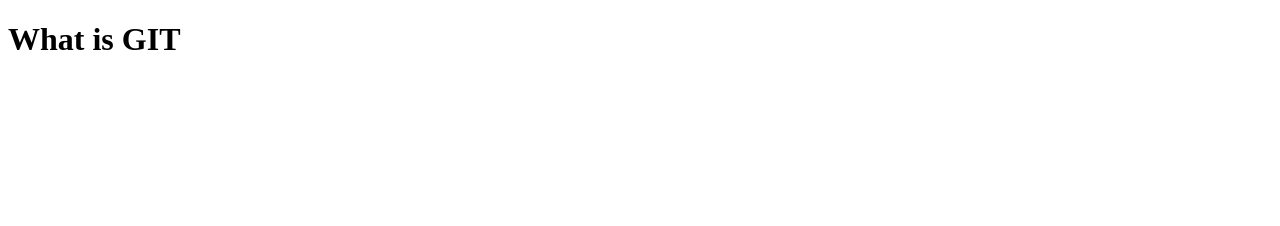
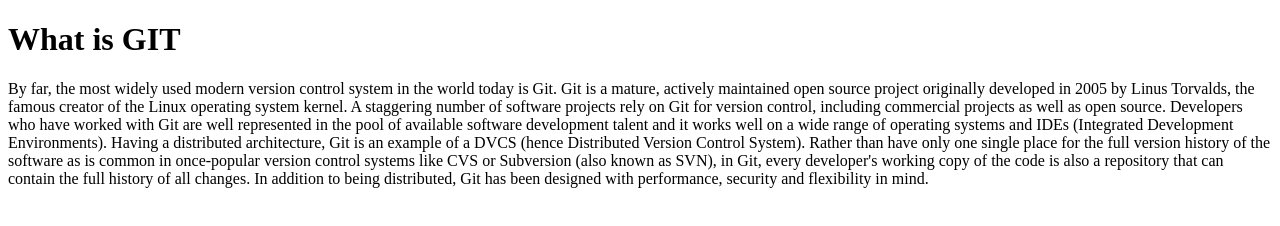
Before and after one commit to ShVlad95/Intro-to-Git, a plain HTML site: page index.html in a window 1280 px wide. Drawn offline with Linux system fonts and the light colour scheme.

Commit message:
add new paragraph

```diff
--- a/index.html
+++ b/index.html
@@ -6,6 +6,13 @@
 <body>
 
 <h1>What is GIT</h1>
+<p>
+	By far, the most widely used modern version control system in the world today is Git. Git is a mature, actively maintained open source project originally developed in 2005 by Linus Torvalds, the famous creator of the Linux operating system kernel. A staggering number of software projects rely on Git for version control, including commercial projects as well as open source. Developers who have worked with Git are well represented in the pool of available software development talent and it works well on a wide range of operating systems and IDEs (Integrated Development Environments).
+
+Having a distributed architecture, Git is an example of a DVCS (hence Distributed Version Control System). Rather than have only one single place for the full version history of the software as is common in once-popular version control systems like CVS or Subversion (also known as SVN), in Git, every developer's working copy of the code is also a repository that can contain the full history of all changes.
+
+In addition to being distributed, Git has been designed with performance, security and flexibility in mind.
+</p>
 
 </body>
 </html>
```
